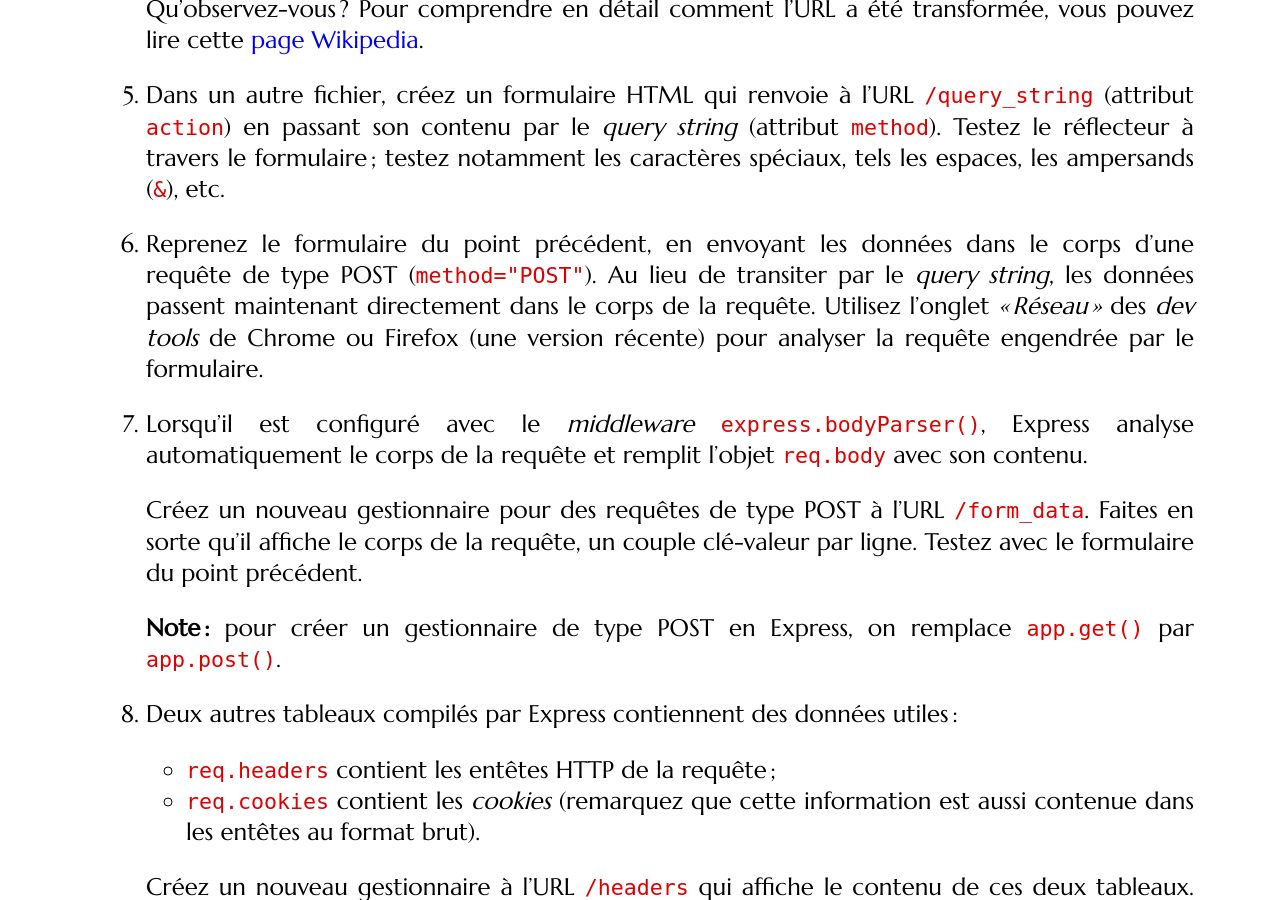
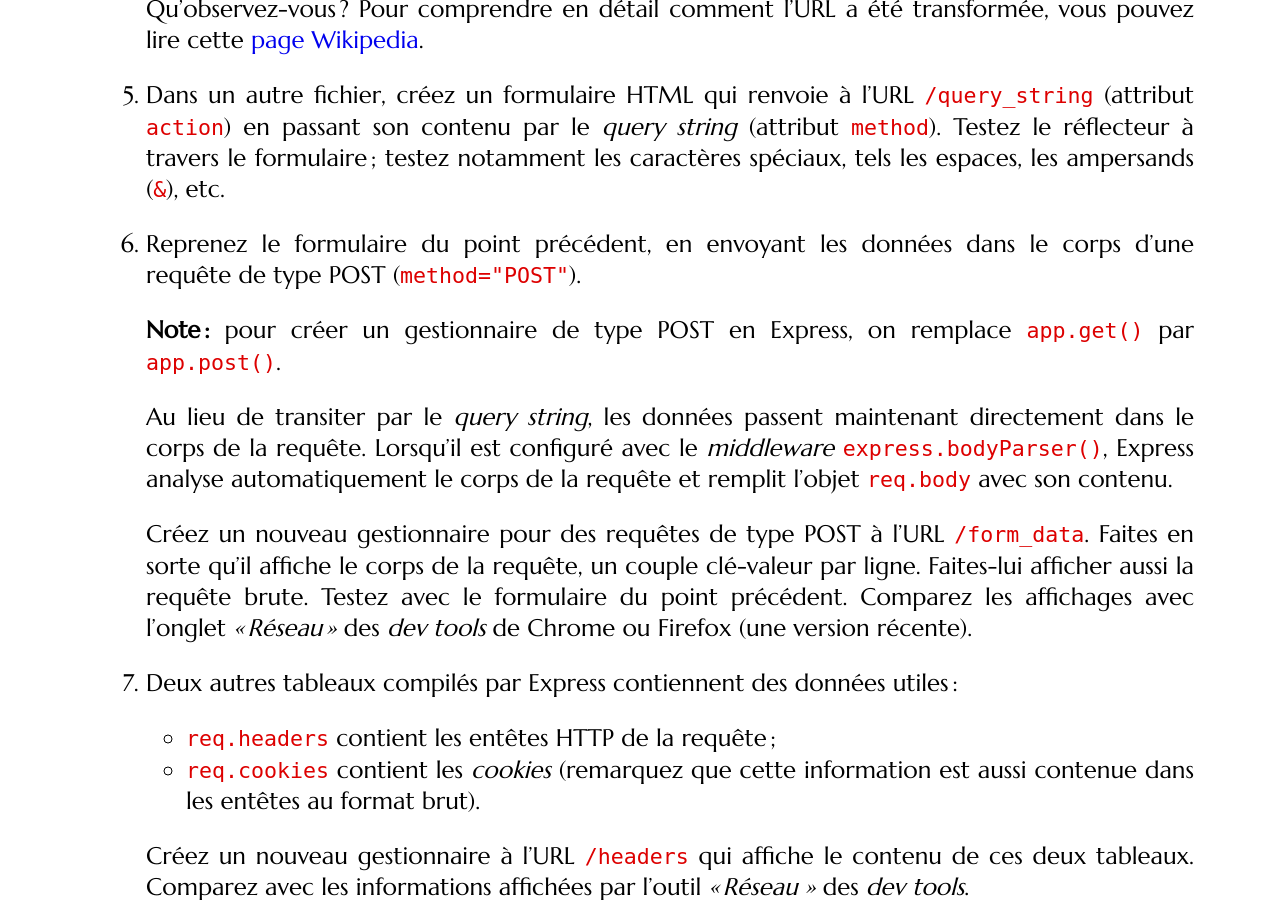
Before and after one commit to defeo/aws, a Jekyll site: the page built from tutorials/tutorial3-node.md, in a window 1280 px wide and 900 px high, scrolled down 3460 px. Built offline with Jekyll 4.4.1, drawn with Linux system fonts in a browser that asks for light colours; some web fonts are replaced.

Commit message:
Amélioré point problématique du TD 3

```diff
--- a/tutorials/tutorial3-node.md
+++ b/tutorials/tutorial3-node.md
@@ -159,23 +159,23 @@ app.listen(8080);
    espaces, les ampersands (`&`), etc.
 
 5. Reprenez le formulaire du point précédent, en envoyant les données
-   dans le corps d'une requête de type POST (`method="POST"`). Au lieu
-   de transiter par le *query string*, les données passent maintenant
-   directement dans le corps de la requête. Utilisez l'onglet
-   *« Réseau »* des *dev tools* de Chrome ou Firefox (une version
-   récente) pour analyser la requête engendrée par le formulaire.
+   dans le corps d'une requête de type POST (`method="POST"`).
 
-6. Lorsqu'il est configuré avec le *middleware*
-   `express.bodyParser()`, Express analyse automatiquement le corps de
-   la requête et remplit l'objet `req.body` avec son contenu.
+   **Note :** pour créer un gestionnaire de type POST en Express, on
+   remplace `app.get()` par `app.post()`.
+
+   Au lieu de transiter par le *query string*, les données passent
+   maintenant directement dans le corps de la requête.  Lorsqu'il est
+   configuré avec le *middleware* `express.bodyParser()`, Express
+   analyse automatiquement le corps de la requête et remplit l'objet
+   `req.body` avec son contenu.
 
    Créez un nouveau gestionnaire pour des requêtes de type POST à
    l'URL `/form_data`. Faites en sorte qu'il affiche le corps de la
-   requête, un couple clé-valeur par ligne. Testez avec le formulaire
-   du point précédent.
-
-   **Note :** pour créer un gestionnaire de type POST en Express, on
-   remplace `app.get()` par `app.post()`.
+   requête, un couple clé-valeur par ligne. Faites-lui afficher aussi
+   la requête brute. Testez avec le formulaire du point
+   précédent. Comparez les affichages avec l'onglet *« Réseau »* des
+   *dev tools* de Chrome ou Firefox (une version récente).
 
 7. Deux autres tableaux compilés par Express contiennent des données
    utiles :
```
Also changed, not shown: tutorials/tutorial3-silex.md (+12 -13 lines).
